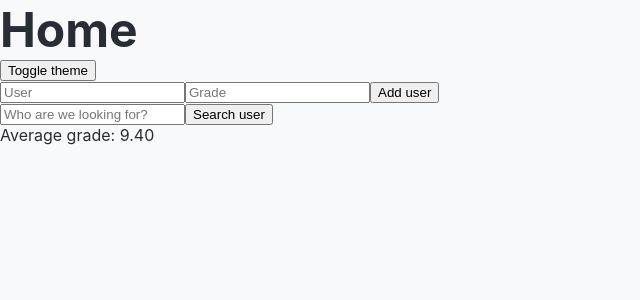
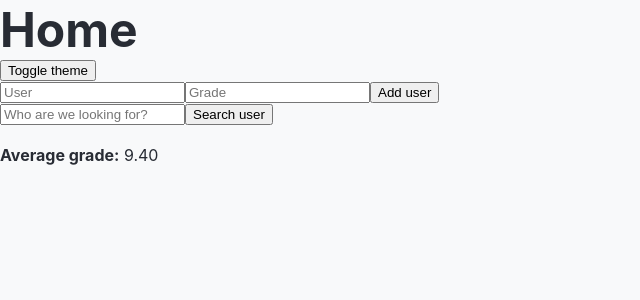
Before and after one commit to keksramos/hello-world, a React (Create React App) app: page / in a window 1280 px wide. Shown: the top 300 px of the page, without its empty margins (0-640 px from the left). Built offline with nearby package versions, Linux system fonts and the light colour scheme.

Commit message:
'Average grade:' en negritas

```diff
--- a/src/pages/home/index.js
+++ b/src/pages/home/index.js
@@ -7,6 +7,8 @@ import { GradesContext } from "../../components/App/App";
 
 function Home() {
     const [isDarkTheme, setIsDarkTheme] = useState(false);
+    const [isDarkThemeBox, setIsDarkThemeBox] = useState(false);
+
     const [searchedUser, setSearchedUser] = useState('');
     const {usersWithGrades, setUsersWithGrades} = useContext(GradesContext);
 
@@ -24,6 +26,7 @@ function Home() {
 
     const toggleTheme = () => {
         setIsDarkTheme(!isDarkTheme);
+        setIsDarkThemeBox(!isDarkThemeBox)
     }
 
     const addUser = () => {
@@ -68,7 +71,8 @@ function Home() {
                 <input id="suser" type="text" placeholder="Who are we looking for?" />
                 <button onClick={searchUser}>Search user</button>
                 <br></br>
-                <span> Average grade: {avg} </span>
+                <br></br>
+                <span> <b>Average grade:</b> {avg} </span>
                 {
                     searchedUser && <Box  name={searchedUser.name} />
                 }
```
